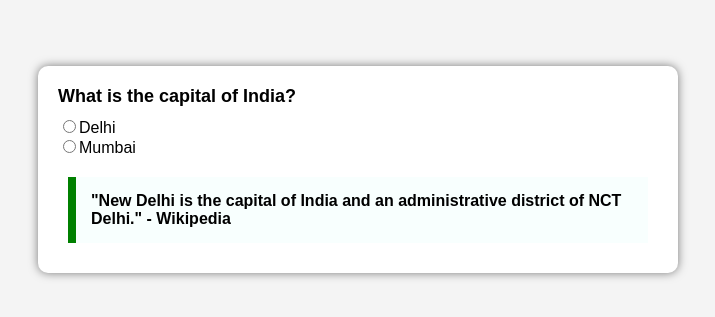
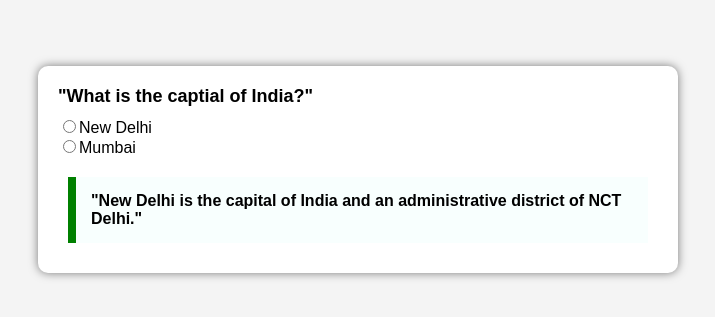
Before and after one commit to acciojob/trivia-guptashashankmca, a website: page main.html in a window 1280 px wide. Shown: the part 239-556 px from the top of the page, without its empty margins (282-997 px from the left). Drawn offline with Linux system fonts and the light colour scheme.

Commit message:
created a submission

```diff
--- a/main.html
+++ b/main.html
@@ -9,12 +9,12 @@
 <body>
 	<!-- the entire body must be written by student -->
 	<div class="quiz-container">
-		<div class="question">What is the capital of India?</div>
+		<div class="question">"What is the captial of India?"</div>
 		<div class="options">
-		<input type="radio" name="capital" id="delhi"><label for="delhi">Delhi</label><br>
+		<input type="radio" name="capital" id="delhi"><label for="delhi">New Delhi</label><br>
 		<input type="radio" name="capital" id="mumbai"><label for="delhi">Mumbai</label>
 		</div>
-		<blockquote>"New Delhi is the capital of India and an administrative district of NCT Delhi." - Wikipedia</blockquote>
+		<blockquote>"New Delhi is the capital of India and an administrative district of NCT Delhi."</blockquote>
 		</div>
     <script type="text/javascript" src="./script.js">
 </script>
```
